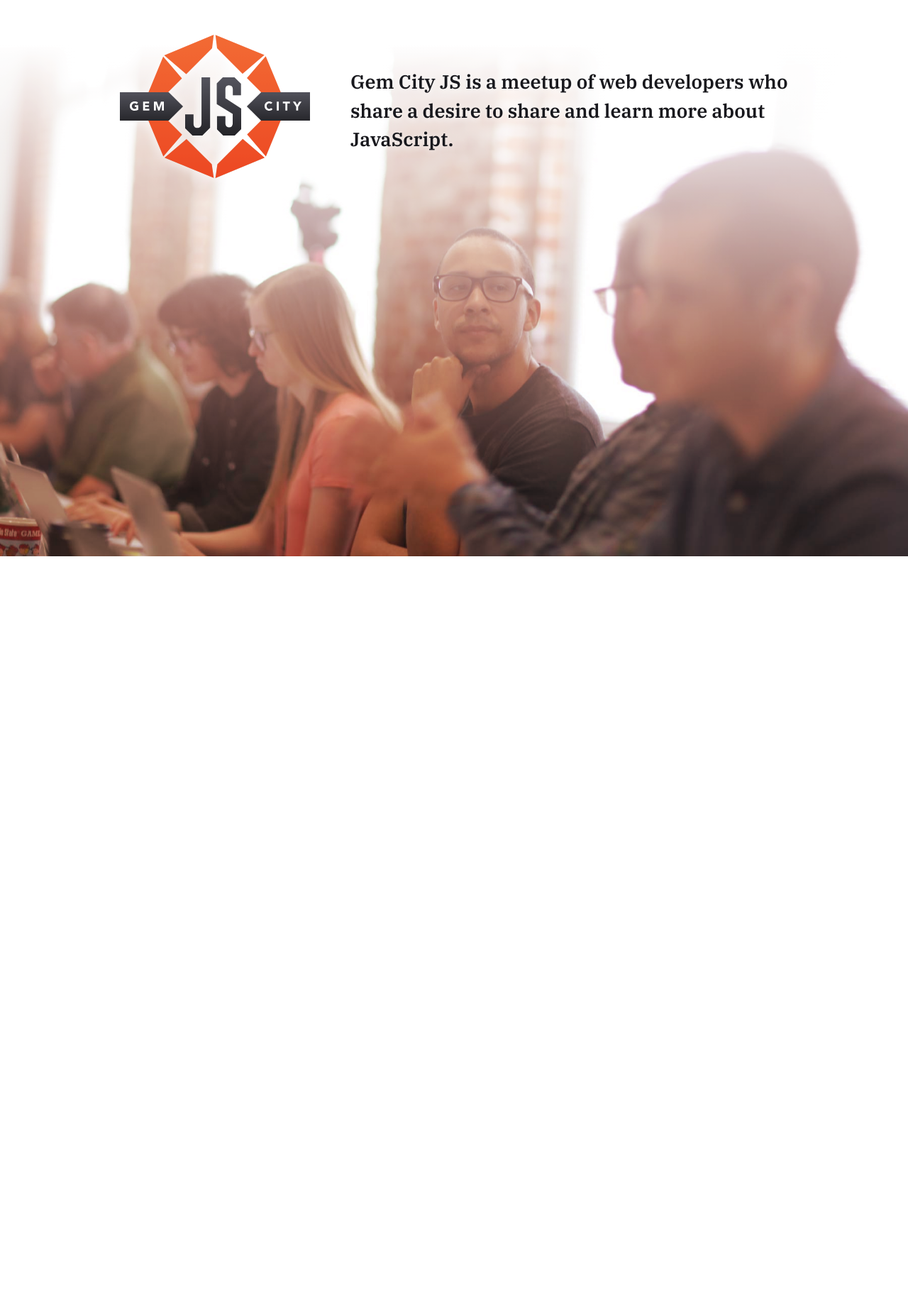
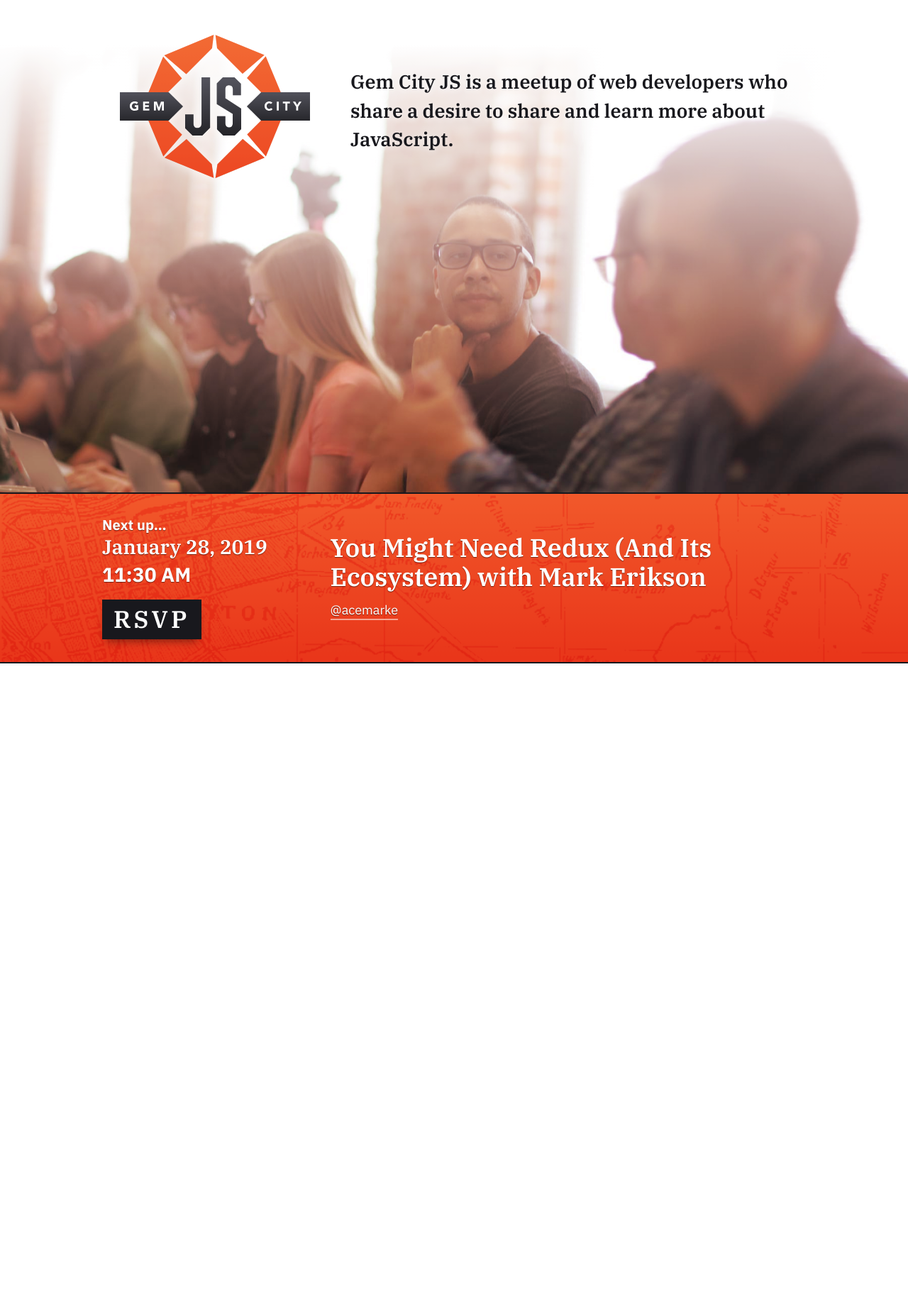
Before and after one commit to zastrow/gemcityjs, a Jekyll site: the page built from index.html, in a window 1280 px wide. Shown: the whole page at 71% size. Built offline with Jekyll 4.4.1, drawn with Linux system fonts in a browser that asks for light colours; before the commit the page ends 900 px from its top, so only the background shows below that.

Commit message:
feat: Add Next up section

```diff
--- /dev/null
+++ b/_data/meetups.json
@@ -0,0 +1,273 @@
+[
+  {
+    "speaker": "Mark Erikson",
+    "title": "You Might Need Redux (And Its Ecosystem)",
+    "date": "January 28, 2019 11:30 AM",
+    "rsvp": "https://meetup.com",
+    "link": "http://twitter.com/acemarke",
+    "link-text": "@acemarke"
+  },
+  {
+    "date": "May 16, 2018",
+    "title": "FlowJS",
+    "speaker": "Mike Yockey"
+  },
+  {
+    "date": "March 21, 2018",
+    "title": "Please don’t mock me—mocking 101",
+    "speaker": "Justin Searls"
+  },
+  {
+    "date": "February 21, 2018",
+    "title": "Content Security Policies",
+    "speaker": "Ryan Cromwell"
+  },
+  {
+    "date": "January 17, 2018",
+    "title": "Building Prefix Search as a Service",
+    "speaker": "Jay Shenk"
+  },
+  {
+    "date": "May 17, 2017",
+    "title": "Collaborative Coding (bring your laptops)",
+    "speaker": ""
+  },
+  {
+    "date": "April 19, 2017",
+    "title": "Dependency Injection",
+    "speaker": "Mike Yockey"
+  },
+  {
+    "date": "March 15, 2017",
+    "title": "Lightning Talks",
+  },
+  {
+    "date": "February 15, 2017",
+    "title": "JavaScript &amp; AWS Lambda",
+    "speaker": "Adam Simpson"
+  },
+  {
+    "date": "January 18, 2017",
+    "title": "Bouncy Ball",
+    "speaker": "Bryan Braun",
+    "link": {
+      "Slides": "https://www.slideshare.net/mobile/bryanbr4un/12-ways-to-bounce-a-ball"
+    }
+  },
+  {
+    "date": "October 19, 2016",
+    "title": "Home Automation and Robots using Johnny-Five",
+    "speaker": "Rob Tarr"
+  },
+  {
+    "date": "August 17, 2016",
+    "title": "Elm",
+    "speaker": "Ron Ross"
+  },
+  {
+    "date": "July 20, 2016",
+    "title": "A look at Ember, Angular &amp; React",
+    "speaker": "Mike Yockey, Chuck Dascalos &amp; Adam Simpson"
+  },
+  {
+    "date": "June 15, 2016",
+    "title": "A look at Ember, Angular &amp; React",
+    "speaker": "Mike Yockey, Chuck Dascalos &amp; Adam Simpson"
+  },
+  {
+    "date": "May 18, 2016",
+    "title": "A look at Ember, Angular &amp; React",
+    "speaker": "Mike Yockey, Chuck Dascalos &amp; Adam Simpson"
+  },
+  {
+    "date": "April 20, 2016",
+    "title": "A look at Ember, Angular &amp; React",
+    "speaker": "Mike Yockey, Chuck Dascalos &amp; Adam Simpson"
+  },
+  {
+    "date": "March 16, 2016",
+    "title": "Don’t write it twice: Sharing Code between React and React Native",
+    "speaker": "Chris Ridenour"
+  },
+  {
+    "date": "February 17, 2016",
+    "title": "JavaScript Accessibility",
+    "speaker": "Marcy Sutton",
+    "link": {
+      "Slides": "http://marcysutton.github.io/accessible-javascript/#/"
+    }
+  },
+  {
+    "date": "January 21, 2016",
+    "title": "Exploring ES2015 Generators",
+    "speaker":
+  },
+  {
+    "date": "October 15, 2015",
+    "title": "Clean Up Your Frontend Builds with NPM",
+    "speaker":
+  },
+  {
+    "date": "September 17, 2015",
+    "title": "Apiary.io",
+    "speaker": "Ryan Cromwell"
+  },
+  {
+    "date": "August 20, 2015",
+    "title": "Lightning Talks with YOU",
+    "speaker":
+  },
+  {
+    "date": "July 16, 2015",
+    "title": "React",
+    "speaker": "Ronn Ross"
+  },
+  {
+    "date": "June 18, 2015",
+    "title": "Next level Node.js with ES6 and Modulus",
+    "speaker": "Taron Foxworth",
+    "link": {
+      "Slides": "http://slides.com/anaptfox/next-level-node-js-with-es6-and-modulus#/"
+    }
+  },
+  {
+    "date": "May 21, 2015",
+    "title": "Tessel",
+    "speaker": "John Weis",
+    "link": {
+      "Slides": "http://johnweis.com/static/tessel"
+    }
+  },
+  {
+    "date": "April, 16, 2015",
+    "title": "Object Oriented CSS",
+    "speaker": "Jarrett Drouillard"
+  },
+  {
+    "date": "March 19, 2015",
+    "title": "Bring Fun Back to JS: Step-by-Step Refactoring Toward Ember",
+    "speaker": "Brandon Hays"
+  },
+  {
+    "date": "February 19, 2015",
+    "title": "Tame your frontend stack with gulp.js",
+    "speaker": "Ben Gladwell"
+  },
+  {
+    "date": "January 15, 2015",
+    "title": "Hands on Testing, CI and Deployment",
+    "speaker": "Ryan Cromwell"
+  },
+  {
+    "date": "October 16, 2014",
+    "title": "Devtools",
+    "speaker": "Allen May"
+  },
+  {
+    "date": "September 18, 2014",
+    "title": "Testing Your Front End JavaScript",
+    "speaker": "Rob Tarr &amp; Ryan Cromwell"
+  },
+  {
+    "date": "August 21, 2014",
+    "title": "Lineman",
+    "speaker": "Justin Searls"
+  },
+  {
+    "date": "July 17, 2014",
+    "title": "Lo-Dash",
+    "speaker": "John-David Dalton"
+  },
+  {
+    "date": "June 19, 2014",
+    "title": "Modeling the App Store and iTunes with Ember Data",
+    "speaker": "Jeremy Mack"
+  },
+  {
+    "date": "May 15, 2014",
+    "title": "Lightning Talks",
+  },
+  {
+    "date": "April 17, 2014",
+    "title": "Component oriented: the past and future of web development",
+    "speaker": "Chris Nelson"
+  },
+  {
+    "date": "March 20, 2014",
+    "title": "CoffeeScript",
+    "speaker": "Patrick Simpson"
+  },
+  {
+    "date": "February 20, 2014",
+    "title": "Journey from server to single page applications with Ember",
+    "speaker": "Don Livanec",
+    "link": {
+      "Video": "http://youtu.be/-ubNF8xfJu8"
+    }
+  },
+  {
+    "date": "January 1, 2014",
+    "title": "Intro to Frontend Tooling",
+    "speaker": "Adam Simpson",
+    "link": {
+      "Slides": "https://speakerdeck.com/asimpson/intro-to-frontend-tooling-gem-city-js",
+      "Video": "http://youtu.be/7xHdbV__EeE"
+    }
+  },
+  {
+    "date": "November 21, 2013",
+    "title": "Intro to Elixir",
+    "speaker": "Ryan Cromell"
+  },
+  {
+    "date": "October  17, 2013",
+    "title": "SVGs",
+    "speaker": "Kevin Rockwood"
+  },
+  {
+    "date": "September 9, 2013",
+    "title": "Meteor",
+    "speaker": "Josh Owens"
+  },
+  {
+    "date": "July 18, 2013",
+    "title": "GruntJS",
+    "speaker": "Adam Simpson &amp; Rob Tarr"
+  },
+  {
+    "date": "June 20, 2013",
+    "title": "Responsive Javascript",
+    "speaker": "Rob Tarr"
+  },
+  {
+    "date": "May 16, 2013",
+    "title": "Knockout",
+    "speaker": "Tim Larson"
+  },
+  {
+    "date": "April 18, 2013",
+    "title": "D3.js",
+    "speaker": "Bruce Hubbard",
+    "link": {
+      "Slides": "http://notacog.com/d3/slideshow"
+    }
+  },
+  {
+    "date": "March 21, 2013",
+    "title": "Intro to Jasmine",
+    "speaker": "Justin Searls",
+    "link": {
+      "Video": "http://searls.testdouble.com/posts/2013-03-21-jasmine-tactics-screencast.html"
+    }
+  },
+  {
+    "date": "February 21, 2013",
+    "title": "Intro to Node.js",
+    "speaker": "John Weis"
+  },
+  {
+    "date": "December 20, 2012",
+    "title": "Intro to Coffeescript",
+    "speaker": "Jeremy Mack"
+  }
+]
--- /dev/null
+++ b/_includes/nextup.html
@@ -0,0 +1,32 @@
+{% assign event = site.data.meetups[0] %}
+<section class="cmp-nextup">
+  <div class="obj-limit-width">
+    <div class="cmp-nextup__layout">
+      <h2 class="cmp-nextup__heading" aria-label="Next Gem City JS">Next up</h2>
+
+      <div class="cmp-nextup__title-container">
+        <h3 class="cmp-nextup__title">{{event.title}}{% if event.speaker %} with {{event.speaker}}{% endif %}</h3>
+        {% if event.link and event.link-text %}
+        <p class="cmp-nextup__link-container">
+          <a href="{{event.link}}" class="cmp-nextup__link">{{event.link-text}}</a>
+        </p>
+        {% endif %}
+      </div>
+      <div class="cmp-nextup__info">
+        <div class="cmp-nextup__date">
+          <h4>{{ event.date | date: "%B %e, %Y" }}</h4>
+        </div>
+        <div class="cmp-nextup__time">
+          <h4>{{ event.date | date: "%H:%M %p" }}</h4>
+        </div>
+        <div class="cmp-nextup__rsvp-container">
+          <h4 class="cmp-nextup__rsvp-bock">
+            <a href="{{ event.rsvp }}" class="cmp-nextup__rsvp-button">
+              RSVP
+            </a>
+          </h4>
+        </div>
+      </div>
+    </div>
+  </div>
+</section>
--- a/_sass/_components.hero.scss
+++ b/_sass/_components.hero.scss
@@ -1,7 +1,8 @@
 .cmp-hero {
   position: relative;
   padding: 2rem 0;
-  min-height: 80vh;
+  height: 70vh;
+  max-height: 48rem;
   overflow: hidden;
 
   &__content {
--- /dev/null
+++ b/_sass/_components.nextup.scss
@@ -0,0 +1,99 @@
+.cmp-nextup {
+  padding: 2rem 0;
+  border: {
+    top: 0.125rem solid gray(100);
+    bottom: 0.125rem solid gray(100);
+  }
+  background: url('/assets/images/dayton.png') no-repeat center / cover, linear-gradient(to bottom, rgba(white, 0.25), rgba(black, 0.25)), $c-orange;
+  background-blend-mode: overlay, overlay, normal;
+  color: gray(0);
+  text-shadow: 0 1px 1px rgba(black, 0.5);
+
+  &__layout {
+    display: flex;
+    flex-wrap: wrap;
+    width: 100%;
+  }
+
+  &__heading {
+    font-family: $font-sans;
+    font-size: 1.25rem;
+    flex-basis: 100%;
+    order: 1;
+
+    &::after {
+      content: '…';
+    }
+  }
+
+  &__title-container {
+    width: calc(70% - 1.5rem);
+    margin-left: 1.5rem;
+    order: 3;
+  }
+
+  &__title {
+    font-size: 2.25rem;
+  }
+
+  &__link-container {
+    margin-top: 1rem;
+  }
+
+  &__link {
+    @include unlink;
+    display: inline-block;
+    padding-bottom: 0.125rem;
+    font-family: $font-sans;
+    font-size: 1.125rem;
+    color: gray(0);
+    box-shadow: 0 0.125rem mix(gray(0), $c-orange, 50%);
+    transition: box-shadow 150ms ease-in-out,
+                color 150ms ease-in-out;
+
+    &:hover {
+      box-shadow: 0 0.25rem mix(gray(0), $c-orange, 50%);
+    }
+  }
+
+  &__info {
+    width: 30%;
+    order: 2;
+    line-height: 1.4;
+  }
+
+  &__date {
+    font-size: 1.75rem;
+  }
+
+  &__time {
+    font-size: 1.75rem;
+    font-family: $font-sans;
+  }
+
+  &__rsvp-button {
+    @include unlink;
+    @include unbuttonize;
+    background-color: gray(100);
+    font-size: 2.125rem;
+    letter-spacing: 0.125em;
+    text-shadow: none;
+    display: inline-block;
+    padding: 0.25rem 1rem;
+    margin-top: 1rem;
+    box-shadow: 0 0.5rem 0.75rem -0.375rem rgba(black, 0.5);
+    transition: transform 150ms ease-in-out,
+                box-shadow 150ms ease-in-out;
+    transform-origin: 50% 0;
+
+    &:hover {
+      transform: translateY(0.125rem) scale(0.95);
+      box-shadow: 0 0.25rem 0.5rem -0.125rem rgba(black, 0.625);
+    }
+
+    &:active {
+      transform: translateY(0.125rem) scale(0.9);
+      box-shadow: 0 0.125rem 0.25rem 0 rgba(black, 0.75);
+    }
+  }
+}
--- a/_sass/_elements.base.scss
+++ b/_sass/_elements.base.scss
@@ -7,6 +7,11 @@
   font-family: $font-serif;
   color: $c-black;
   background: linear-gradient(to-bottom, gray(4), gray(10)) gray(4);
+  &::after {
+    content: '';
+    display: block;
+    height: 100vh;
+  }
 }
 
 h1, h2, h3, h4, h5, h6, p {
--- a/_sass/_objects.layout.scss
+++ b/_sass/_objects.layout.scss
@@ -1,5 +1,5 @@
 .obj-limit-width {
   margin: 0 auto;
   width: calc(100% - 1rem);
-  max-width: 62rem
+  max-width: 62rem;
 }
--- a/_sass/_tools.mixins.scss
+++ b/_sass/_tools.mixins.scss
@@ -12,3 +12,22 @@
   -webkit-font-smoothing: antialiased;
   -moz-osx-font-smoothing: grayscale;
 }
+
+@mixin unlink {
+  text-decoration: none;
+  color: inherit;
+}
+
+@mixin unbuttonize {
+  // This removes styles added by default to button elements.
+  // For when something should semantically be a button,
+  // but isn't buttony in appearance.
+  background-color: transparent;
+  border: none;
+  margin: 0;
+  padding: 0;
+  text-align: inherit;
+  font: inherit;
+  border-radius: 0;
+  appearance: none; // Just in case we missed anything.
+}
--- a/css/main.scss
+++ b/css/main.scss
@@ -76,6 +76,7 @@
 //    Specific UI components. This is where majority of our work takes place
 //    and our UI components are often composed of Objects and Components
 @import "components.hero";
+@import "components.nextup";
 
 // =====================================================================
 // 7. Utilities
--- a/index.html
+++ b/index.html
@@ -3,3 +3,5 @@
 ---
 
 {% include hero.html %}
+
+{% include nextup.html %}
```
Also changed, not shown: assets/images/dayton.png (added).
